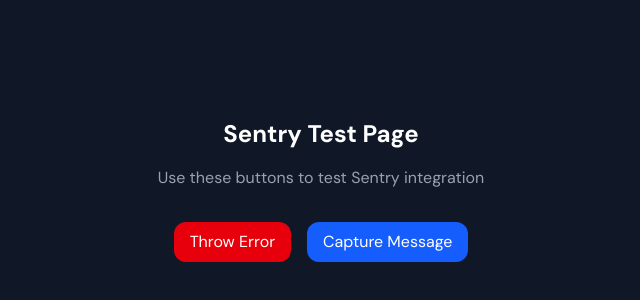
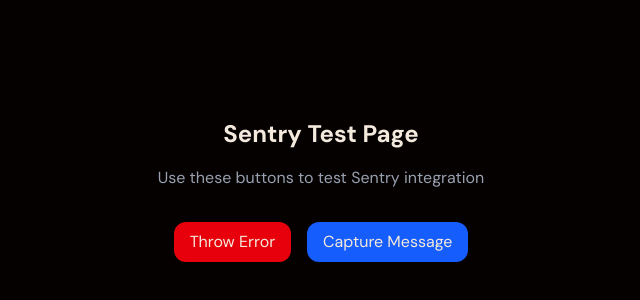
Before and after one commit to drjoseai/nexo-frontend, a Next.js app: page /sentry-example-page in a window 1280 px wide. Shown: the part 210-510 px from the top of the page, without its empty margins (319-959 px from the left). Built offline with nearby package versions, Linux system fonts and the light colour scheme; no server answers.

Commit message:
fix(theme): P2 background/border warmth — migrate gray-900/gray-800 to semantic classes

```diff
--- a/app/global-error.tsx
+++ b/app/global-error.tsx
@@ -17,7 +17,7 @@
   return (
     <html>
       <body>
-        <div className="flex min-h-screen flex-col items-center justify-center bg-gray-900 text-white">
+        <div className="flex min-h-screen flex-col items-center justify-center bg-background text-foreground">
           <h1 className="text-4xl font-bold mb-4">Something went wrong!</h1>
           <p className="text-gray-400 mb-8">
             An unexpected error occurred. Our team has been notified.
--- a/app/sentry-example-page/page.tsx
+++ b/app/sentry-example-page/page.tsx
@@ -18,7 +18,7 @@
   }
 
   return (
-    <div className="flex min-h-screen flex-col items-center justify-center gap-4 bg-gray-900 text-white">
+    <div className="flex min-h-screen flex-col items-center justify-center gap-4 bg-background text-foreground">
       <h1 className="text-2xl font-bold">Sentry Test Page</h1>
       <p className="text-gray-400">Use these buttons to test Sentry integration</p>
 
--- a/components/pwa/PWAUpdateNotification.tsx
+++ b/components/pwa/PWAUpdateNotification.tsx
@@ -66,7 +66,7 @@
 
   return (
     <div className="fixed bottom-4 left-4 right-4 md:left-auto md:right-4 md:w-96 z-50 animate-in slide-in-from-bottom-4 duration-300">
-      <div className="bg-white dark:bg-gray-800 rounded-lg shadow-lg border border-gray-200 dark:border-gray-700 p-4">
+      <div className="bg-card rounded-lg shadow-lg border border-border p-4">
         <div className="flex items-start gap-3">
           <div className="flex-shrink-0 w-10 h-10 bg-primary/10 rounded-full flex items-center justify-center">
             <RefreshCw className="w-5 h-5 text-primary" />
```
